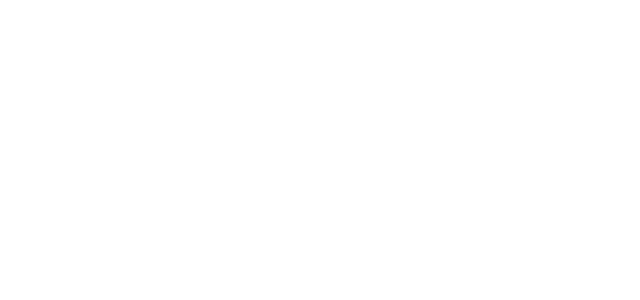
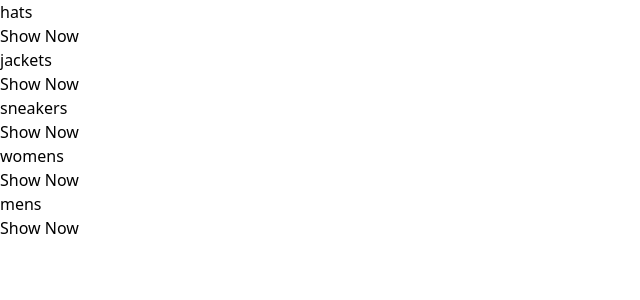
Before and after one commit to spencerevison/crwn-clothing, a React (Create React App) app: page / in a window 1280 px wide. Shown: the top 300 px of the page, without its empty margins (0-640 px from the left). Built offline with nearby package versions, Linux system fonts and the light colour scheme.

Commit message:
Setup router

```diff
--- a/package.json
+++ b/package.json
@@ -30,6 +30,7 @@
     "@types/react-dom": "^18.0.6",
     "react": "^18.2.0",
     "react-dom": "^18.2.0",
+    "react-router-dom": "^6.4.1",
     "react-scripts": "5.0.1",
     "typescript": "^4.8.3",
     "web-vitals": "^2.1.4"
--- a/public/index.html
+++ b/public/index.html
@@ -24,6 +24,12 @@
       work correctly both with client-side routing and a non-root public URL.
       Learn how to configure a non-root public URL by running `npm run build`.
     -->
+    <link rel="preconnect" href="https://fonts.googleapis.com" />
+    <link rel="preconnect" href="https://fonts.gstatic.com" crossorigin />
+    <link
+      href="https://fonts.googleapis.com/css2?family=Open+Sans+Condensed:wght@300&display=swap"
+      rel="stylesheet"
+    />
     <title>React App</title>
   </head>
   <body>
--- a/src/App.tsx
+++ b/src/App.tsx
@@ -1,7 +1,12 @@
-import React from "react";
+import { Routes, Route } from "react-router-dom";
+import Home from "./routes/Home";
 
 function App() {
-  return <div></div>;
+  return (
+    <Routes>
+      <Route index element={<Home />} />
+    </Routes>
+  );
 }
 
 export default App;
--- /dev/null
+++ b/src/components/CategoryItem.tsx
@@ -0,0 +1,14 @@
+import { ICategory } from "./Directory";
+
+export default function CategoryItem(props: ICategory) {
+  const { title, imageUrl } = props;
+  return (
+    <div>
+      <div style={{ backgroundImage: imageUrl }}></div>
+      <div>
+        <h2>{title}</h2>
+        <p>Show Now</p>
+      </div>
+    </div>
+  );
+}
--- /dev/null
+++ b/src/components/Directory.tsx
@@ -0,0 +1,22 @@
+import CategoryItem from "./CategoryItem";
+
+export interface ICategory {
+  id: number;
+  title: string;
+  imageUrl: string;
+}
+
+export interface IDirectoryProps {
+  categories: ICategory[];
+}
+
+export default function Directory({ categories }: IDirectoryProps) {
+  console.log(categories);
+  return (
+    <div>
+      {categories.map((category: ICategory) => (
+        <CategoryItem key={category.id} {...category} />
+      ))}
+    </div>
+  );
+}
--- a/src/index.tsx
+++ b/src/index.tsx
@@ -3,13 +3,16 @@ import ReactDOM from "react-dom/client";
 import "./index.css";
 import App from "./App";
 import reportWebVitals from "./reportWebVitals";
+import { BrowserRouter } from "react-router-dom";
 
 const root = ReactDOM.createRoot(
   document.getElementById("root") as HTMLElement
 );
 root.render(
   <React.StrictMode>
-    <App />
+    <BrowserRouter>
+      <App />
+    </BrowserRouter>
   </React.StrictMode>
 );
 
--- /dev/null
+++ b/src/routes/Home.tsx
@@ -0,0 +1,34 @@
+import * as React from "react";
+import Directory from "../components/Directory";
+
+export default function Home() {
+  const categories = [
+    {
+      id: 1,
+      title: "hats",
+      imageUrl: "https://i.ibb.co/cvpntL1/hats.png",
+    },
+    {
+      id: 2,
+      title: "jackets",
+      imageUrl: "https://i.ibb.co/px2tCc3/jackets.png",
+    },
+    {
+      id: 3,
+      title: "sneakers",
+      imageUrl: "https://i.ibb.co/0jqHpnp/sneakers.png",
+    },
+    {
+      id: 4,
+      title: "womens",
+      imageUrl: "https://i.ibb.co/GCCdy8t/womens.png",
+    },
+    {
+      id: 5,
+      title: "mens",
+      imageUrl: "https://i.ibb.co/R70vBrQ/men.png",
+    },
+  ];
+
+  return <Directory categories={categories} />;
+}
```
Also changed, not shown: 1 other file (tests, documents, lock files or other folders).
